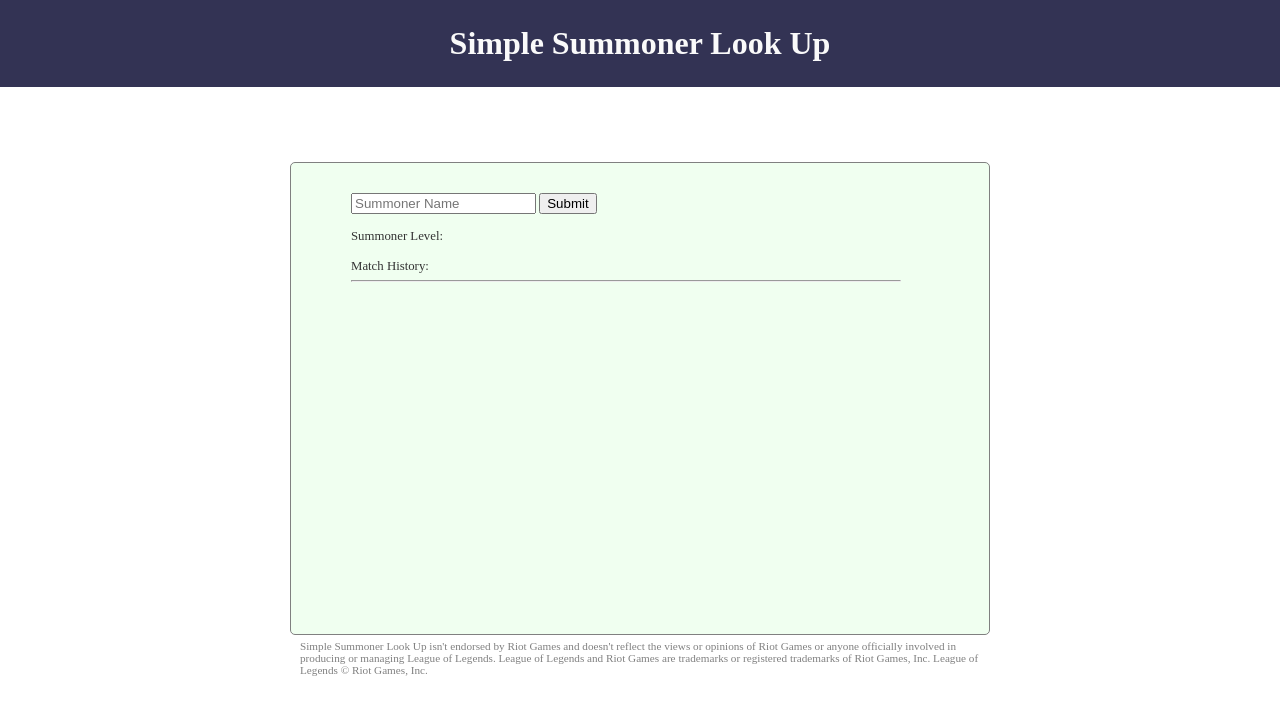
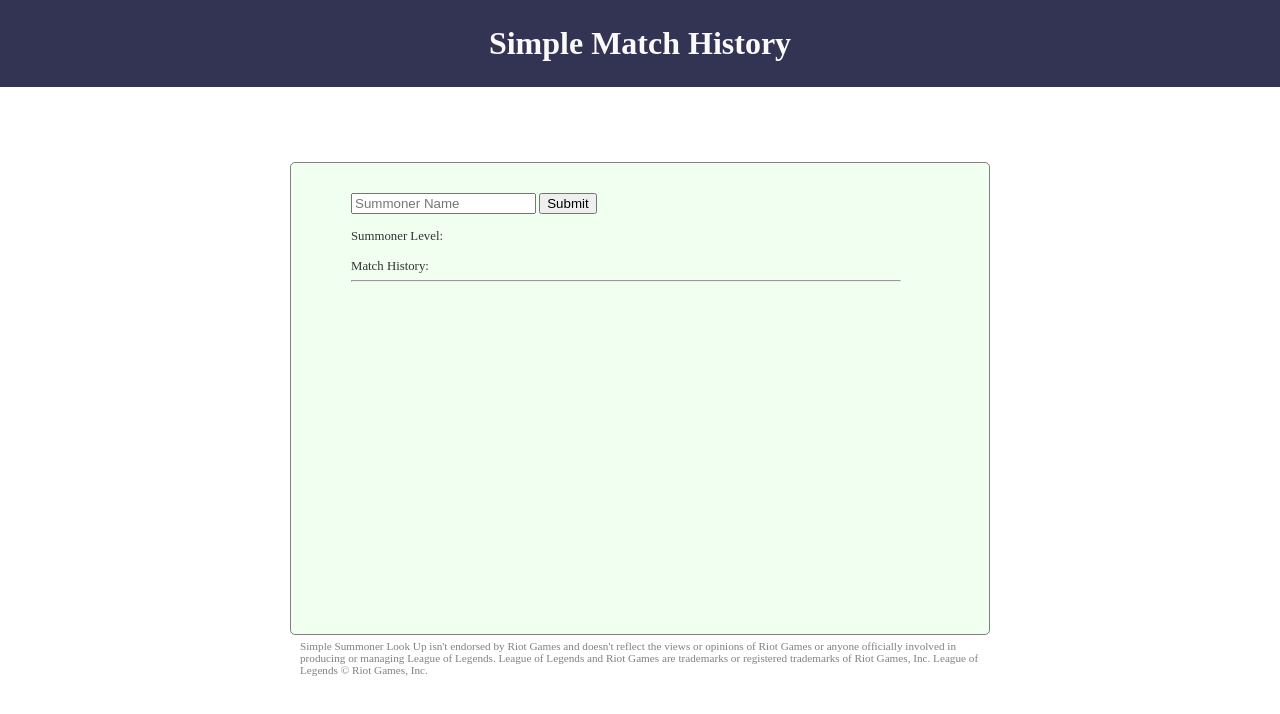
Before and after one commit to waynechaw/League-of-Legends-Match-History, a website: page public/index.html in a window 1280 px wide. Drawn offline with nearby package versions, Linux system fonts and the light colour scheme.

Commit message:
changed title

```diff
--- a/public/index.html
+++ b/public/index.html
@@ -2,11 +2,11 @@
 <html lang="en">
   <head>
     <meta charset="UTF-8">
-    <title>Riot pls</title>
+    <title>Simple Match History</title>
     <link rel="stylesheet" href="style.css">
   </head>
   <body>
-    <h1 class="leader-h">Simple Summoner Look Up</h1>
+    <h1 class="leader-h">Simple Match History</h1>
     <div class="container">
       <input id="userName" placeholder="Summoner Name"/>
       <input type="submit" value="Submit" id="btn"/>
```
